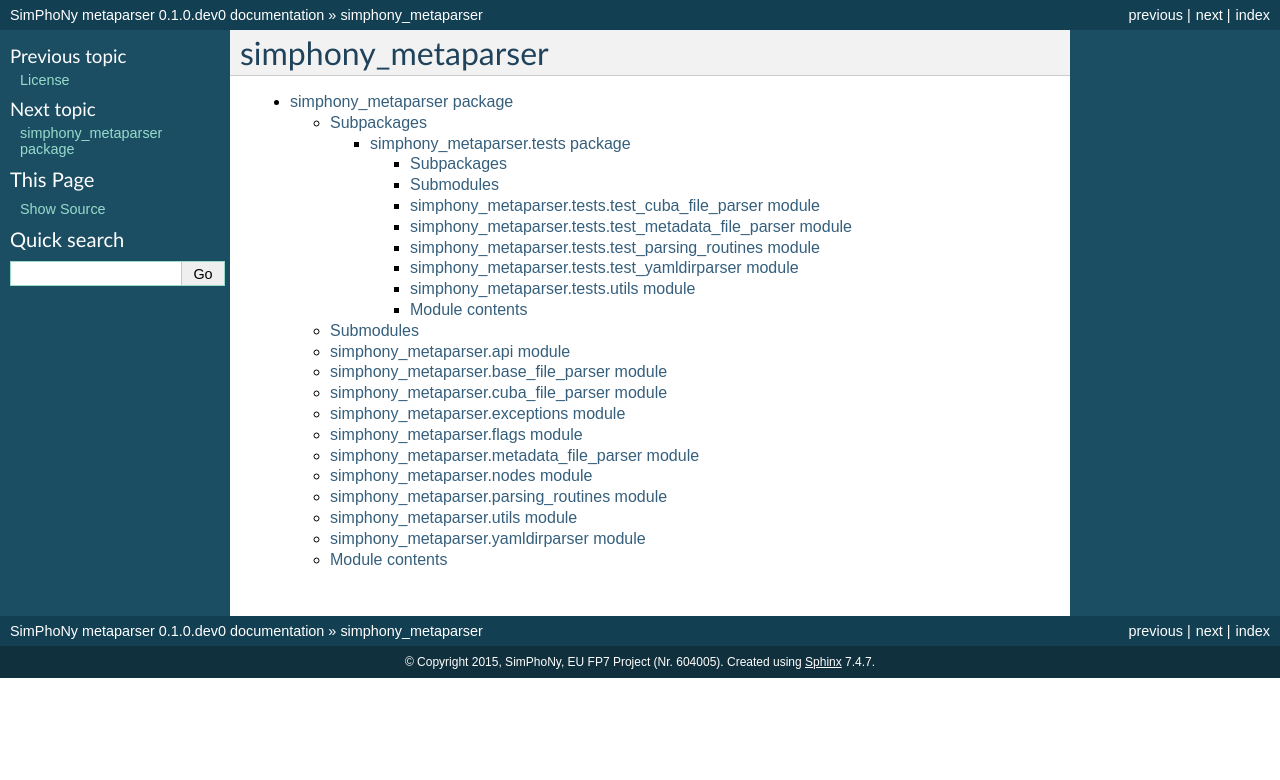
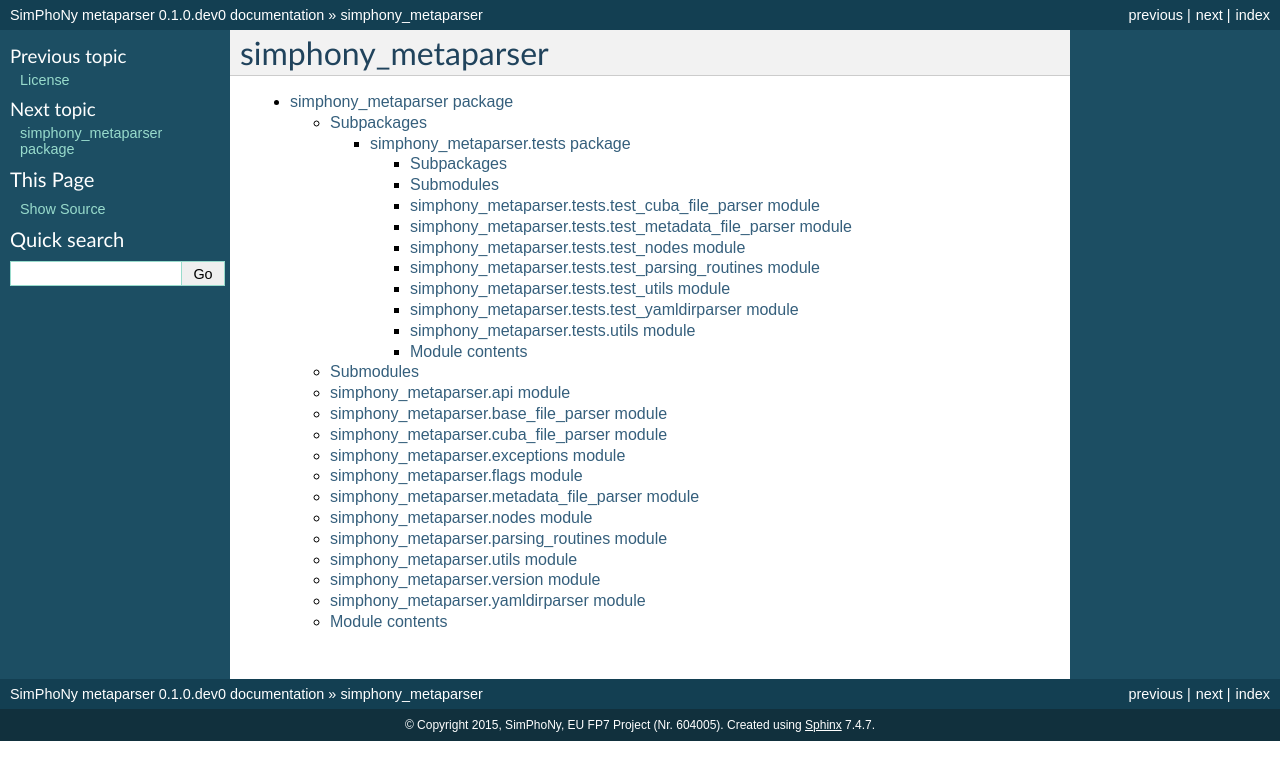
Before and after one commit to simphony/simphony-metaparser, a Sphinx documentation site: the page built from doc/source/api/modules.rst, in a window 1280 px wide. Shown: the top 780 px of the page. Built offline with Sphinx 7.4.7, drawn with Linux system fonts in a browser that asks for light colours.

Commit message:
Updated apidoc

```diff
--- a/doc/source/api/simphony_metaparser.rst
+++ b/doc/source/api/simphony_metaparser.rst
@@ -83,6 +83,14 @@ simphony_metaparser.utils module
     :undoc-members:
     :show-inheritance:
 
+simphony_metaparser.version module
+----------------------------------
+
+.. automodule:: simphony_metaparser.version
+    :members:
+    :undoc-members:
+    :show-inheritance:
+
 simphony_metaparser.yamldirparser module
 ----------------------------------------
 
```
Also changed, not shown: doc/source/api/simphony_metaparser.tests.rst (+16 -0 lines).
